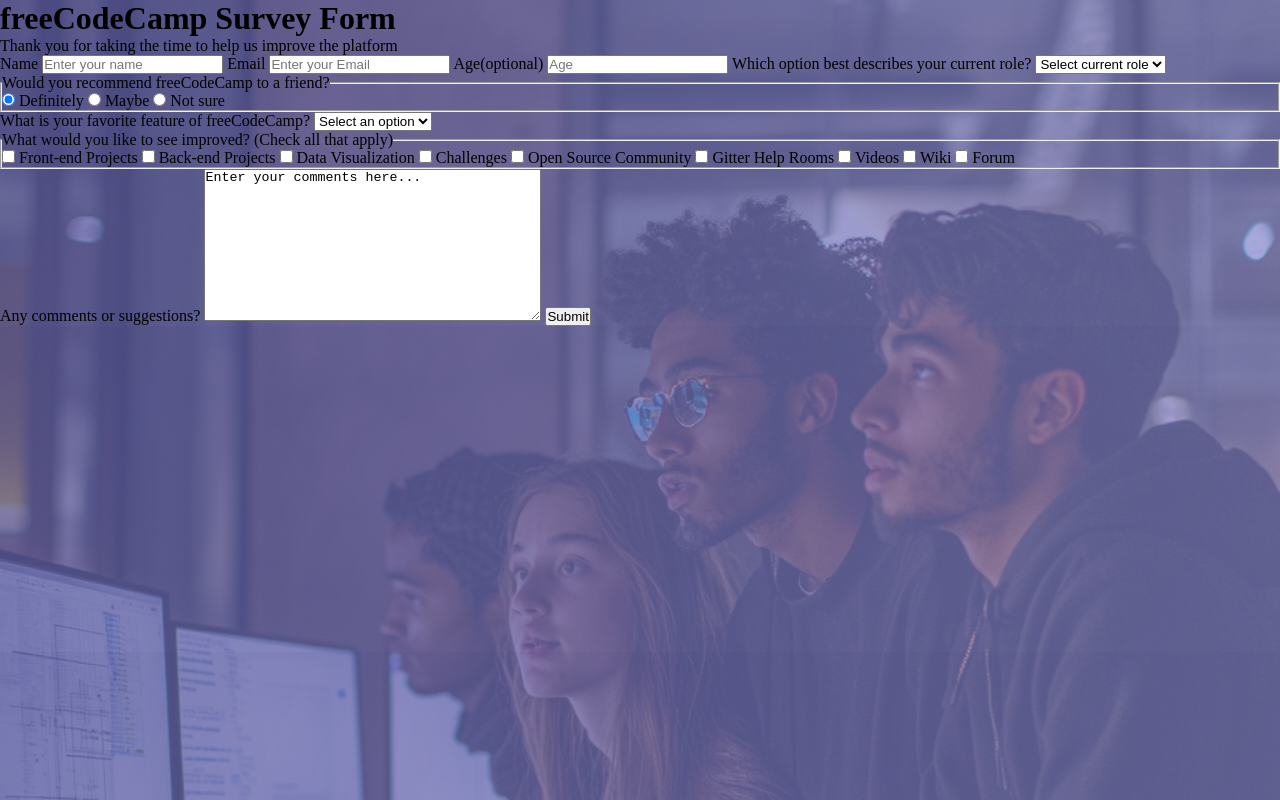
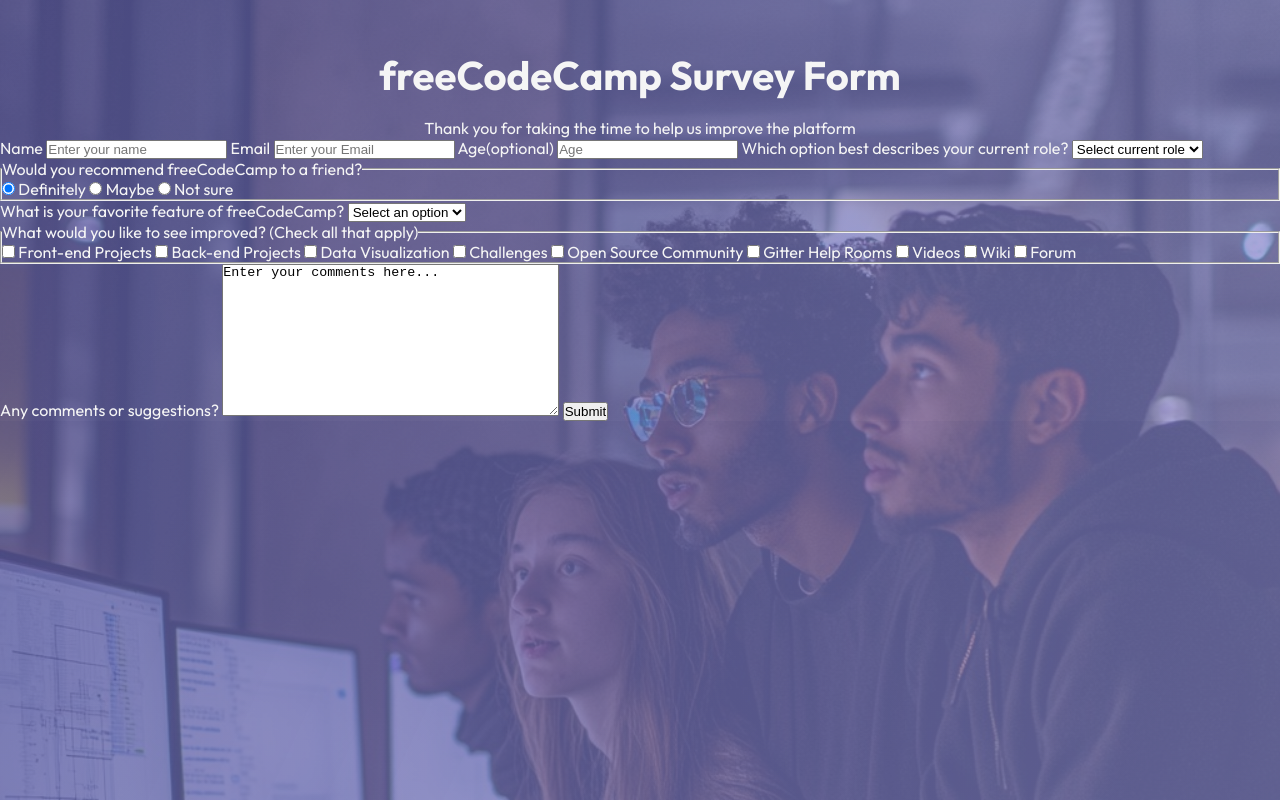
Before and after one commit to lengleman-spec/survey-form, a plain HTML site: page index.html in a window 1280 px wide. Drawn offline with Linux system fonts and the light colour scheme.

Commit message:
imported google font

```diff
--- a/styles.css
+++ b/styles.css
@@ -1,3 +1,5 @@
+@import url("https://fonts.googleapis.com/css2?family=Outfit:wght@100..900&display=swap");
+
 * {
   margin: 0;
   padding: 0;
@@ -12,4 +14,17 @@ body {
       rgba(136, 136, 206, 0.7)
     ),
     url(tech-team.jpg);
+  font-family: "Outfit", sans-serif;
+  color: whitesmoke;
 }
+
+#title {
+  text-align: center;
+  font-size: 40px;
+  margin-top: 50px;
+  margin-bottom: 18px;
+}
+
+#description {
+  text-align: center;
+}
```
